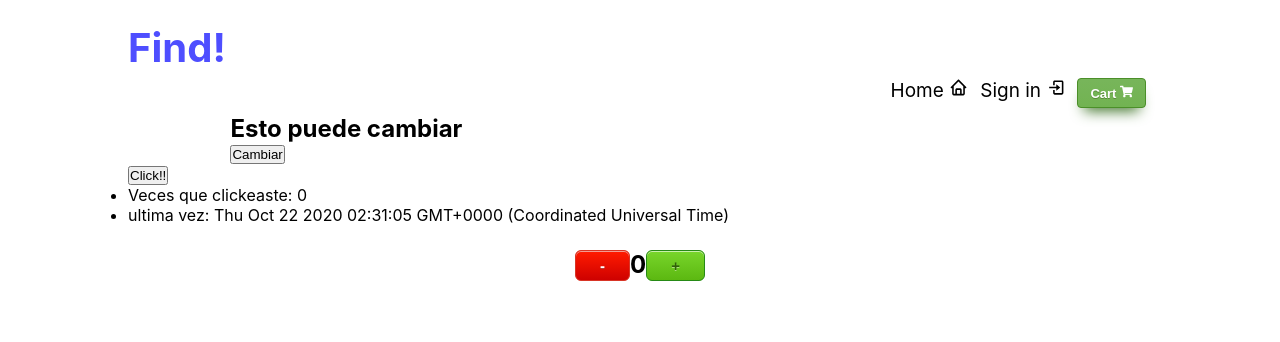
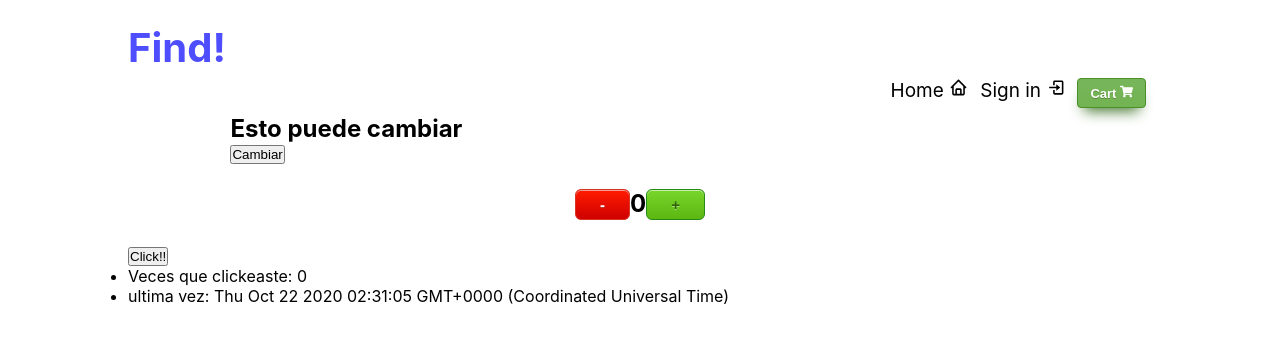
Before and after one commit to nico-99/Find, a React (Create React App) app: page / in a window 1280 px wide. Shown: the top 342 px of the page. Built offline with nearby package versions, Linux system fonts and the light colour scheme.

Commit message:
Agregando minimo y maximo al contador

```diff
--- a/src/App.js
+++ b/src/App.js
@@ -3,7 +3,6 @@ import './App.css';
 import NavBar from './components/NavBar'
 import Home from './components/Home'
 import CartButton from './components/CartButton'
-import ItemCount from './components/ItemCount'
 
 function App() {
 
@@ -13,7 +12,6 @@ function App() {
       <NavBar name={name} />
       <Home />
       <CartButton />
-      <ItemCount />
     </div>
   );
 }
--- a/src/components/Home.jsx
+++ b/src/components/Home.jsx
@@ -1,5 +1,6 @@
 import React, { useState } from 'react'
 import '../home.css'
+import ItemCount from './ItemCount'
 
 function Home() {
     const [greeting, setGreeting] = useState("Esto puede cambiar")
@@ -12,6 +13,7 @@ function Home() {
         <div className='box'>
             <h2>{greeting}</h2>
             <button onClick={changeGreeting}>Cambiar</button>
+            <ItemCount/>
         </div>
     )
 }
--- a/src/components/ItemCount.jsx
+++ b/src/components/ItemCount.jsx
@@ -2,30 +2,19 @@ import React, { useState } from "react"
 import Count from './Count'
 
 function ItemCount() {
+
     const [number, setNumber] = useState(0)
-
+    let min = 0
+    let max = 10
 
     const counter = (sign)=>{
-        if(sign === '+') setNumber(number + 1)
-        else if (sign === '-') setNumber(number-1)
+        if((sign === '+') && (number < max)) setNumber(number + 1)
+        else if ((sign === '-') && (number > min)) setNumber(number-1)
     }
-
-
-
-    // const upCounter = () => {
-    //     setNumber(number + 1)
-    // }
-
-    // const downCounter = () => {
-    //     setNumber(number - 1)
-    // }
 
     return (
         <div>
             <Count number={number}  counter={counter}/>
-            {/* <button onClick={downCounter}>-</button>
-                <h2>{number}</h2>
-            <button onClick={upCounter}>+</button> */}
         </div>
     )
 }
```
